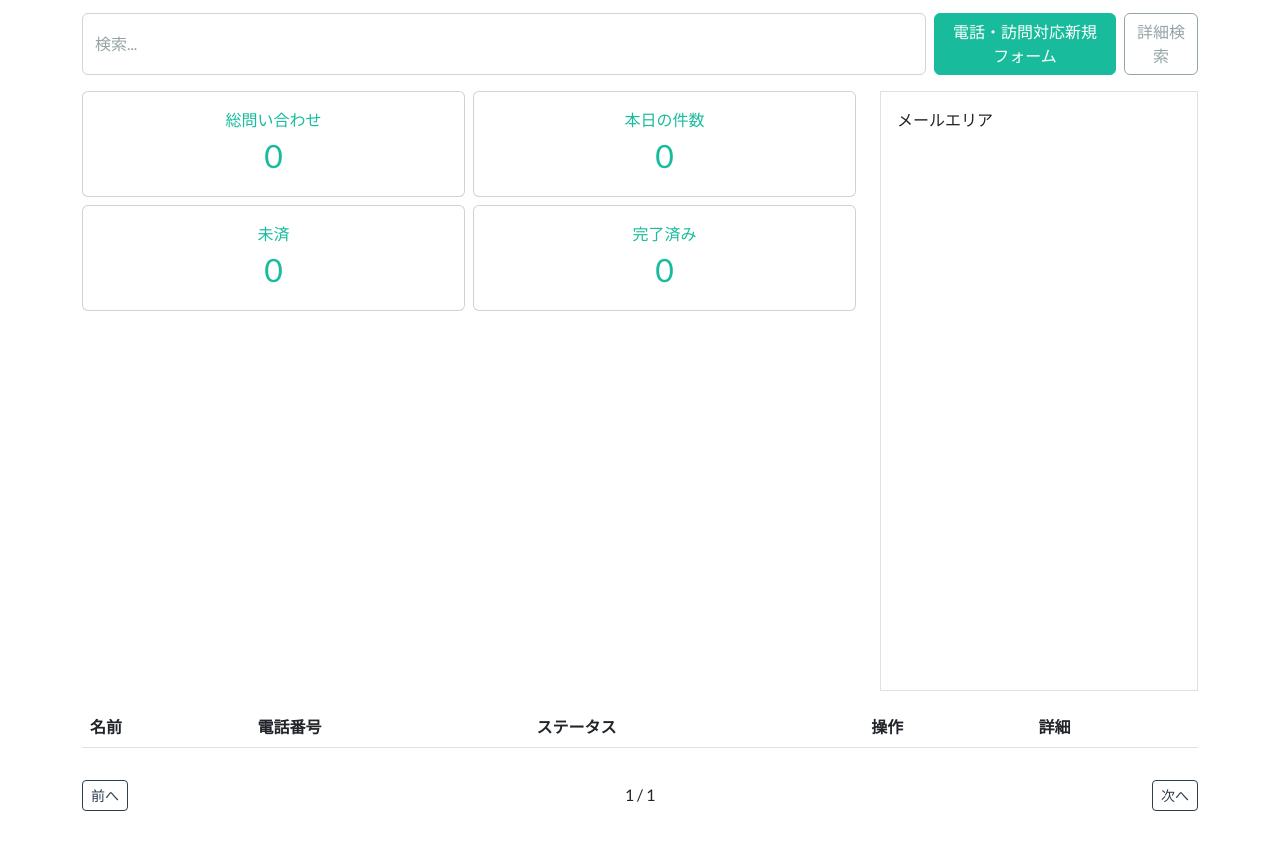
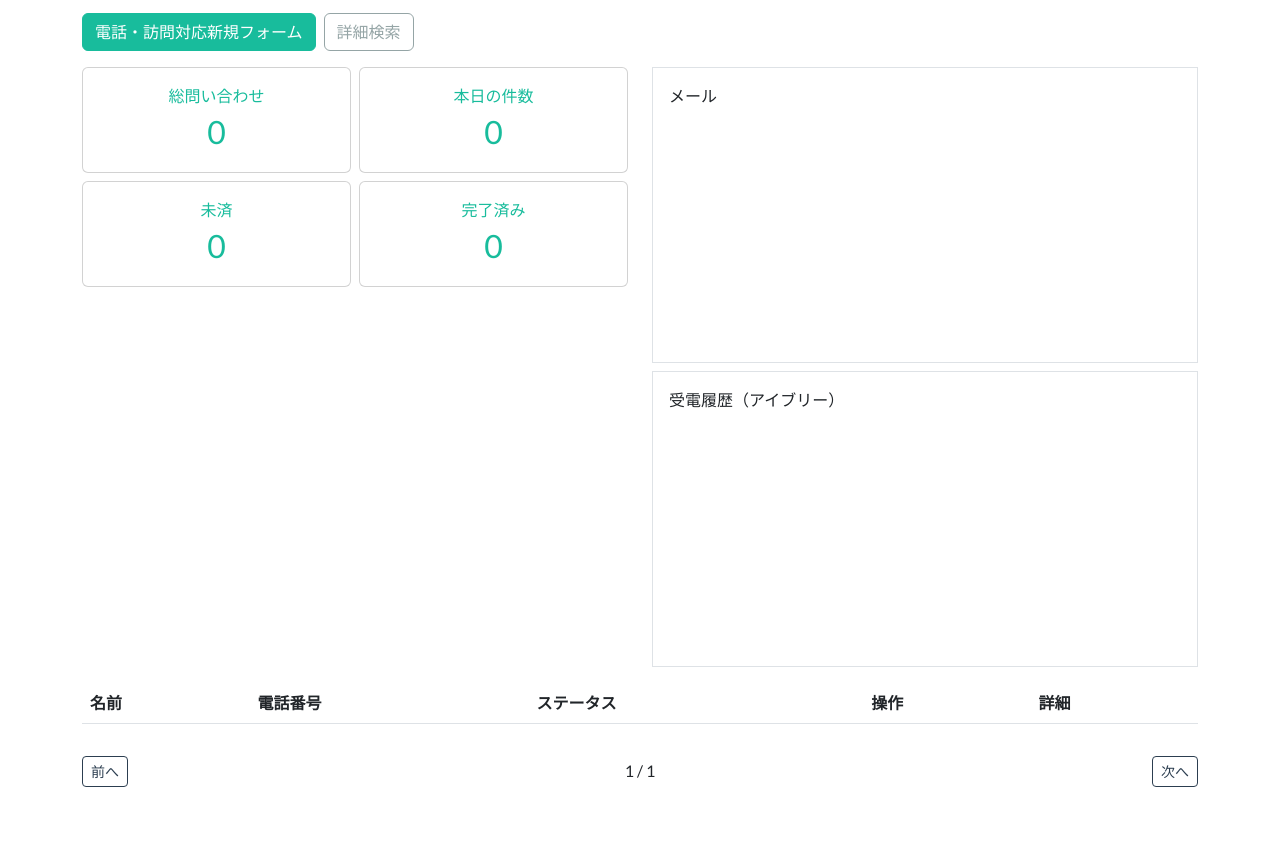
Before and after one commit to maruyamamasaya/yasukaribike, a website: page web/index.html in a window 1280 px wide. Shown: the part 85-934 px from the top of the page. After the commit the page ends 912 px from the top, so only its background shows below. Drawn offline with nearby package versions, Linux system fonts and the light colour scheme; no server answers.

Commit message:
Remove search box and adjust dashboard layout

```diff
--- a/web/app.js
+++ b/web/app.js
@@ -33,13 +33,11 @@ async function loadDashboard() {
 
 async function loadCustomers(page = 1) {
   currentPage = page;
-  const q = document.getElementById('search-box').value;
   const res = await fetch(API + '/customers');
   const data = await res.json();
   let customers = data.Items || data;
 
   customers = customers.filter(c => (c.status || '') !== '済');
-  customers = customers.filter(c => !q || c.name.includes(q));
 
   const totalPages = Math.max(1, Math.ceil(customers.length / PAGE_SIZE));
   if (currentPage > totalPages) currentPage = totalPages;
--- a/web/index.html
+++ b/web/index.html
@@ -9,15 +9,9 @@
   <div class="container">
     <h1 class="mb-3">顧客管理サンプル</h1>
 
-    <!-- Search Area -->
+    <!-- Action Buttons -->
     <div class="row mb-3">
       <div class="col d-flex gap-2">
-        <input
-          type="text"
-          id="search-box"
-          class="form-control"
-          placeholder="検索..."
-        />
         <a class="btn btn-success" href="add.html">電話・訪問対応新規フォーム</a>
         <a class="btn btn-outline-secondary" href="search.html">詳細検索</a>
       </div>
@@ -25,7 +19,7 @@
 
     <div class="row mb-3">
       <!-- Dashboard Area -->
-      <div id="dashboard" class="col-md-7" style="height:600px; overflow:auto; flex:0 0 70%; max-width:70%;">
+      <div id="dashboard" class="col-md-6 mb-3 mb-md-0" style="height:600px; overflow:auto;">
         <div id="dashboard-metrics" class="row row-cols-2 g-2 mb-3">
           <div class="col">
             <a href="all.html" class="text-decoration-none">
@@ -73,9 +67,10 @@
       </div>
 
       <!-- Mail Area -->
-        <div id="mail" class="col-md-5" style="height:600px; flex:0 0 30%; max-width:30%;">
-        <div class="border h-100 p-3">
-          メールエリア
+      <div id="mail" class="col-md-6" style="height:600px;">
+        <div class="d-flex flex-column h-100">
+          <div class="border flex-fill p-3 mb-2">メール</div>
+          <div class="border flex-fill p-3">受電履歴（アイブリー）</div>
         </div>
       </div>
       </div>
```
